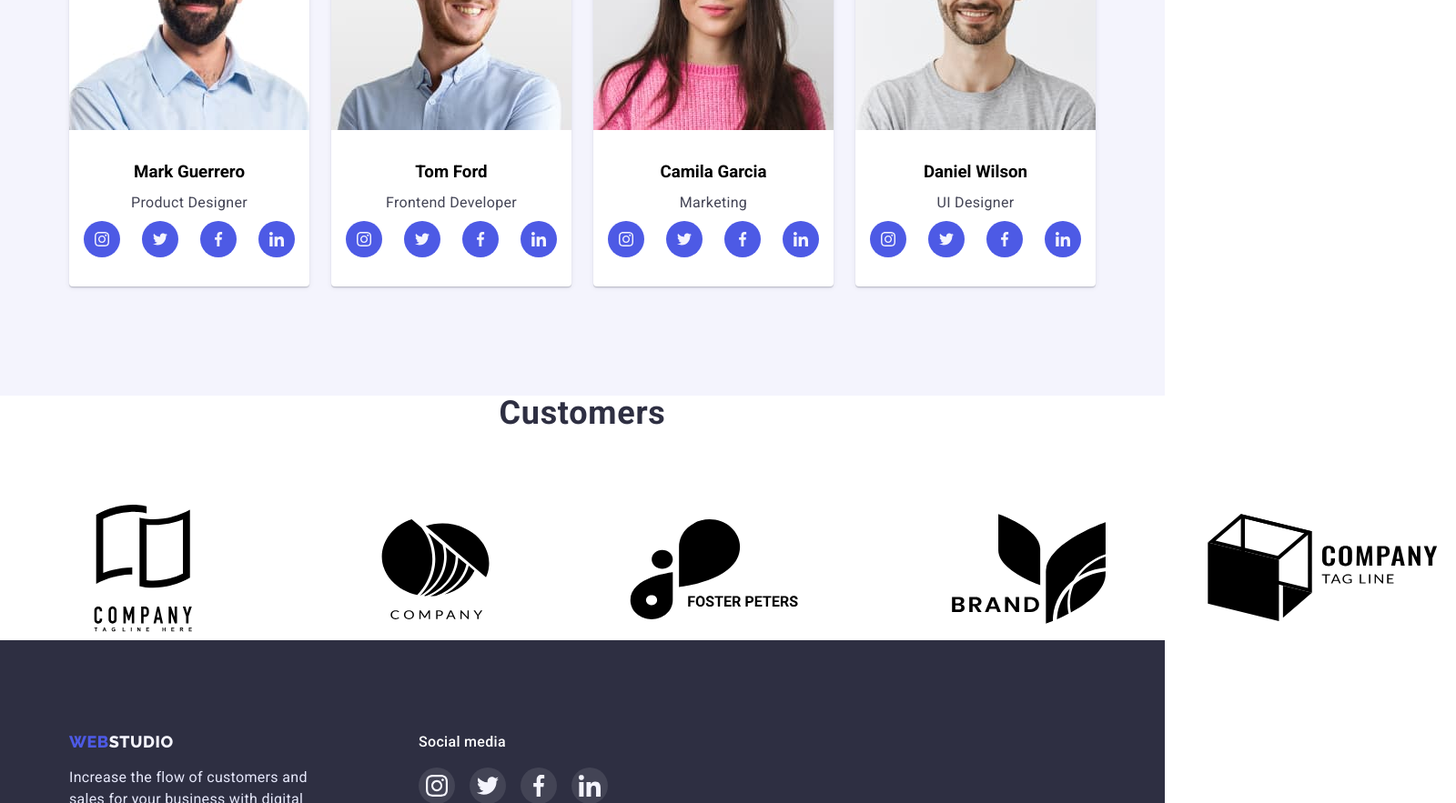
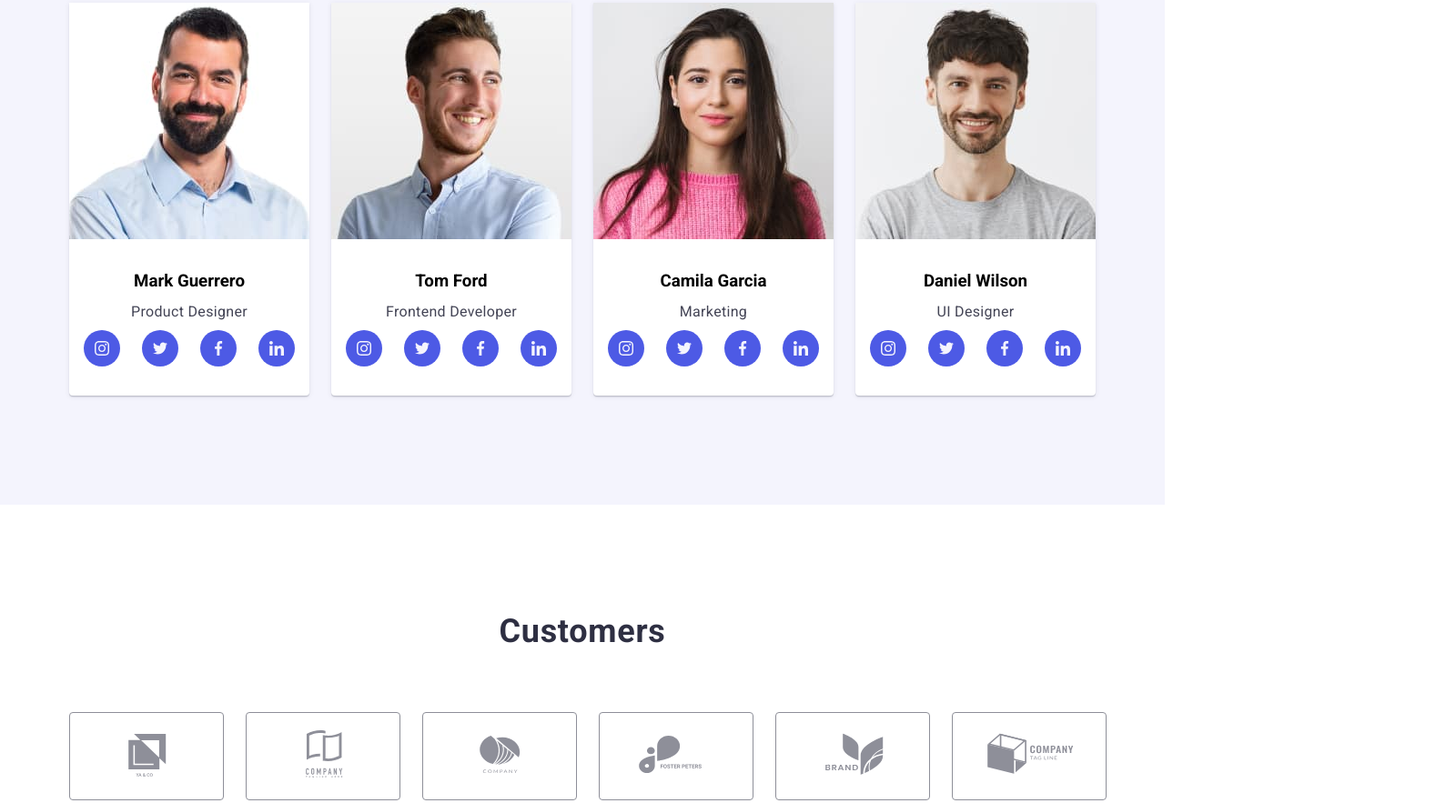
Before and after one commit to Inguliaa/goit-markup-hw-04, a plain HTML site: page index.html in a window 1280 px wide. Shown: the part 1917-2800 px from the top of the page at 91% size, 1600 px wide, since content can reach past the window. Drawn offline with nearby package versions, Linux system fonts and the light colour scheme.

Commit message:
index fixed

```diff
--- a/css/styles.css
+++ b/css/styles.css
@@ -9,6 +9,7 @@
   --drop-shadow: rgba(0, 0, 0, 0.25);
   --dark-background: rgba(46, 47, 66, 0.7);
   --socials-background: #31d0aa;
+  --customers-color: #8e8f99;
 }
 html {
   box-sizing: border-box;
@@ -183,12 +184,23 @@ img {
 .main-section {
   padding-top: 120px;
 }
-.main-title .main-element:not(:last-child) {
-  margin-right: 24px;
+.internals {
+  display: flex;
+  align-items: center;
+  justify-content: center;
+  height: 112px;
+  border-radius: 4px;
+  background-color: var(--light-color);
+  margin-bottom: 8px;
+}
+.internals-icon {
+  width: 60px;
+  height: 64px;
 }
 .main-element {
   display: block;
-  width: calc((100% - 72px) / 3);
+  width: calc(100% - (3 * 24px) / 4);
+  margin-right: 24px;
 }
 .main-part {
   font-weight: 500;
@@ -273,9 +285,31 @@ img {
   margin-left: 12px;
   fill: var(--light-color);
 }
-.company-list {
+.customers {
+  padding-top: 120px;
+  padding-bottom: 120px;
+}
+.customers-list {
+  align-items: center;
+  width: calc(100% - 120px / 6);
+  height: 88px;
+  gap: 24px;
+}
+.customers-link {
+  display: inline-block;
+  padding: 16px 32px;
+  align-items: center;
   justify-content: center;
-  gap: 24px;
+  width: 100%;
+  height: 100%;
+  fill: var(--customers-color);
+  border: 1px solid var(--customers-color);
+  border-radius: 4px;
+}
+.customers-link:hover,
+.customers-link:focus {
+  fill: var(--pressed-state);
+  border: 1px solid var(--pressed-state);
 }
 
 .container-team {
--- a/index.html
+++ b/index.html
@@ -49,7 +49,7 @@
               >
             </li>
             <li class="list-type add-list">
-              <a href="tel:+11(000)1111111" class="contacts-add link"
+              <a href="tel:+110001111111" class="contacts-add link"
                 >+11 (000) 111-11-11</a
               >
             </li>
@@ -69,6 +69,11 @@
           <h2 class="hidden">Internals</h2>
           <ul class="primary-list main-title">
             <li class="list-type main-element">
+              <div class="internals">
+                <svg class="internals-icon">
+                  <use href="./images/internals.svg#icon-antenna"></use>
+                </svg>
+              </div>
               <h3 class="main-part">Strategy</h3>
               <p class="description">
                 Our goal is to identify the businessproblem to walk away with
@@ -76,6 +81,11 @@
               </p>
             </li>
             <li class="list-type main-element">
+              <div class="internals">
+                <svg class="internals-icon">
+                  <use href="./images/internals.svg#icon-clock"></use>
+                </svg>
+              </div>
               <h3 class="main-part">Punctuality</h3>
               <p class="description">
                 Bring the key message to the brand's audience for the best price
@@ -83,6 +93,11 @@
               </p>
             </li>
             <li class="list-type main-element">
+              <div class="internals">
+                <svg class="internals-icon">
+                  <use href="./images/internals.svg#icon-diagram"></use>
+                </svg>
+              </div>
               <h3 class="main-part">Diligence</h3>
               <p class="description">
                 Research and confirm brands that present the strongest digital
@@ -90,6 +105,11 @@
               </p>
             </li>
             <li class="list-type main-element">
+              <div class="internals">
+                <svg class="internals-icon">
+                  <use href="./images/internals.svg#icon-astronaut"></use>
+                </svg>
+              </div>
               <h3 class="main-part">Technologies</h3>
               <p class="description">
                 Design practice focused on digital experiences. We bring forth a
@@ -281,45 +301,45 @@
       <section class="customers">
         <div class="container">
           <h2 class="name-list">Customers</h2>
-          <ul class="primary-list company-list">
-            <li class="list-type company-item">
-              <a class="company-link" href="#">
-                <svg class="company-icon">
+          <ul class="primary-list customers-list">
+            <li class="list-type customers-item">
+              <a class="customers-link" href="#">
+                <svg class="customers-icon" width="104" height="56">
                   <use href="./images/logo.svg#icon-yaco"></use>
                 </svg>
               </a>
             </li>
-            <li class="list-type company-item">
-              <a class="company-link" href="#">
-                <svg class="company-icon">
+            <li class="list-type customers-item">
+              <a class="customers-link" href="#">
+                <svg class="customers-icon" width="104" height="56">
                   <use href="./images/logo.svg#icon-company-tagline"></use>
                 </svg>
               </a>
             </li>
-            <li class="list-type company-item">
-              <a class="company-link" href="#">
-                <svg class="company-icon">
+            <li class="list-type customers-item">
+              <a class="customers-link" href="#">
+                <svg class="customers-icon" width="104" height="56">
                   <use href="./images/logo.svg#icon-company"></use>
                 </svg>
               </a>
             </li>
-            <li class="list-type company-item">
-              <a class="company-link" href="#">
-                <svg class="company-icon">
+            <li class="list-type customers-item">
+              <a class="customers-link" href="#">
+                <svg class="customers-icon" width="104" height="56">
                   <use href="./images/logo.svg#icon-foster-peters"></use>
                 </svg>
               </a>
             </li>
-            <li class="list-type company-item">
-              <a class="company-link" href="#">
-                <svg class="company-icon">
+            <li class="list-type customers-item">
+              <a class="customers-link" href="#">
+                <svg class="customers-icon" width="104" height="56">
                   <use href="./images/logo.svg#icon-brand"></use>
                 </svg>
               </a>
             </li>
-            <li class="list-type company-item">
-              <a class="company-link" href="#">
-                <svg class="company-icon">
+            <li class="list-type customers-item">
+              <a class="customers-link" href="#">
+                <svg class="customers-icon" width="104" height="56">
                   <use href="./images/logo.svg#icon-tag-line"></use>
                 </svg>
               </a>
```
Also changed, not shown: images/internals.svg (added).
